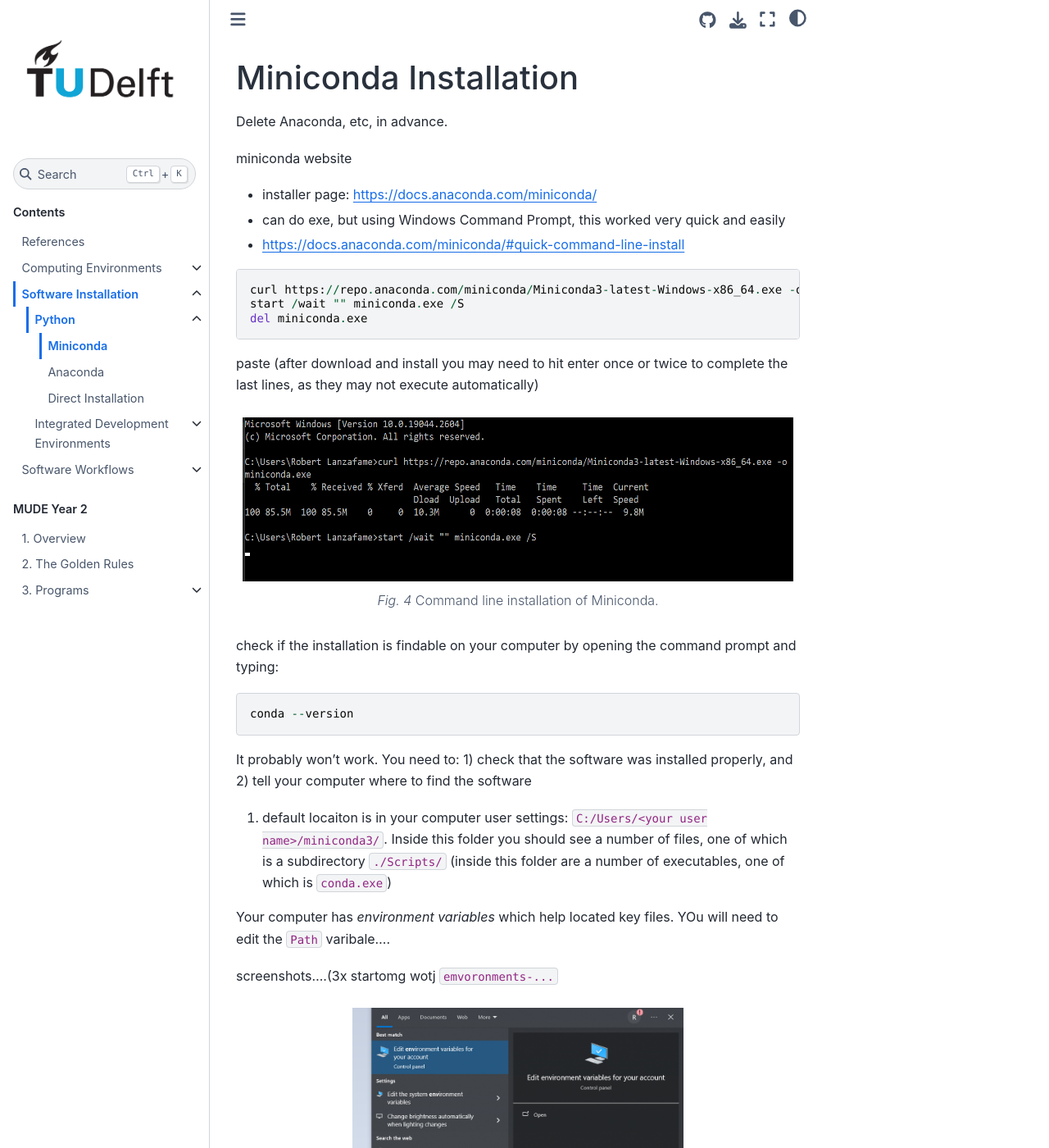
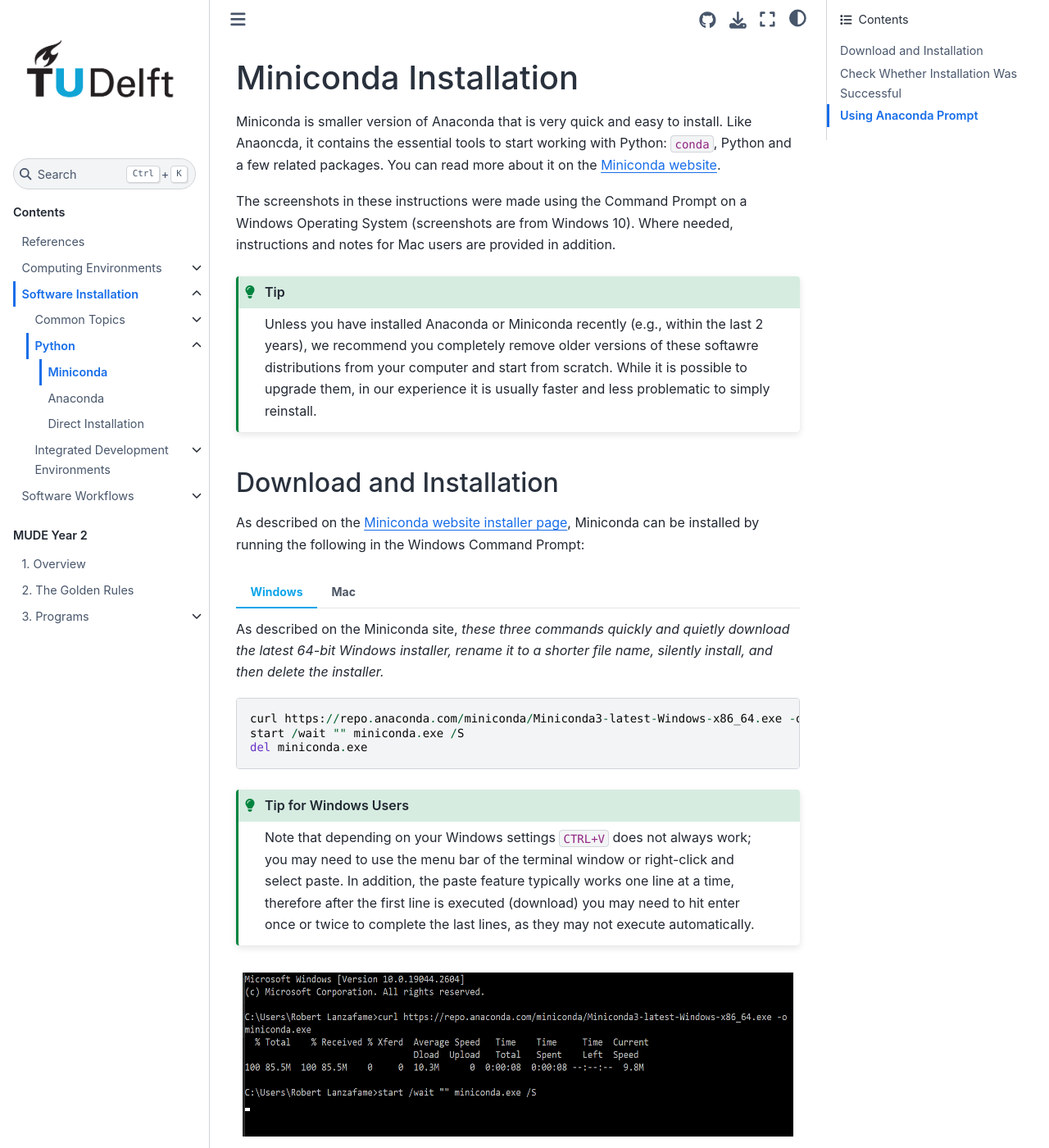
Before and after one commit to TeachBooks/learn-programming, a Jupyter Book: the page built from book/install/python/miniconda.md, in a window 1280 px wide and 1400 px high. Shown: the whole window at 82% size. Built offline with Jupyter Book 1.0.4 settings and Sphinx 7.4.7 and the Sphinx Book theme 1.1.4, drawn with Linux system fonts in a browser that asks for light colours; comment, search, counter and statistics services are not loaded; some of the changed text lies outside the part shown.

Commit message:
massively improve install chapters

`````diff
--- a/book/_config.yml
+++ b/book/_config.yml
@@ -29,6 +29,7 @@
   extra_extensions:
     - sphinx.ext.imgconverter
     - jupyterbook_patches
+    - sphinx_inline_tabs
 
 bibtex_bibfiles:
   - references.bib
--- a/book/_toc.yml
+++ b/book/_toc.yml
@@ -17,6 +17,15 @@
     - file: install
       title: Software Installation
       sections:
+      - file: install/common
+        title: Common Topics
+        sections:
+        - file: install/common/hidden
+          title: Hidden Files
+        - file: install/common/cli
+          title: Command Line Interface (CLI)
+        - file: install/common/env_vars_windows
+          title: Environment Variables (Windows)
       - file: install/python
         title: Python
         sections:
@@ -33,7 +42,9 @@
           title: Visual Studio
           sections:
           - file: install/ide/vsc/extensions
-            title: VS Code Extensions
+            title: Extensions
+          - file: install/ide/vsc/git
+            title: Git Integration
     - file: workflows
       title: Software Workflows
       sections:
--- a/book/install/python/miniconda.md
+++ b/book/install/python/miniconda.md
@@ -1,88 +1,112 @@
 (install-miniconda)=
 # Miniconda Installation
 
-Delete Anaconda, etc, in advance.
+Miniconda is smaller version of Anaconda that is very quick and easy to install. Like Anaoncda, it contains the essential tools to start working with Python: `conda`, Python and a few related packages. You can read more about it on the [Miniconda website](https://docs.anaconda.com/miniconda/).
 
+The screenshots in these instructions were made using the Command Prompt on a Windows Operating System (screenshots are from Windows 10). Where needed, instructions and notes for Mac users are provided in addition.
 
-miniconda website
-- installer page: https://docs.anaconda.com/miniconda/
-- can do exe, but using Windows Command Prompt, this worked very quick and easily
-- https://docs.anaconda.com/miniconda/#quick-command-line-install
+```{tip}
+Unless you have installed Anaconda or Miniconda recently (e.g., within the last 2 years), we recommend you completely remove older versions of these softawre distributions from your computer and start from scratch. While it is possible to upgrade them, in our experience it is usually faster and less problematic to simply reinstall.
+```
+
+## Download and Installation
+
+As described on the [Miniconda website installer page](https://docs.anaconda.com/miniconda/#quick-command-line-install), Miniconda can be installed by running the following in the Windows Command Prompt:
+
+% Robert tested Aug-24 Windows 10; this worked very quick and easily
+
+````{tab} Windows
+
+As described on the Miniconda site, _these three commands quickly and quietly download the latest 64-bit Windows installer, rename it to a shorter file name, silently install, and then delete the installer._
 
 ```
 curl https://repo.anaconda.com/miniconda/Miniconda3-latest-Windows-x86_64.exe -o miniconda.exe
 start /wait "" miniconda.exe /S
 del miniconda.exe
 ```
+````
 
-paste (after download and install you may need to hit enter once or twice to complete the last lines, as they may not execute automatically)
+````{tab} Mac
+As described on the Miniconda site, _these four commands download the latest M1 version of the MacOS installer, rename it to a shorter file name, silently install, and then delete the installer._
 
+```
+mkdir -p ~/miniconda3
+curl https://repo.anaconda.com/miniconda/Miniconda3-latest-MacOSX-arm64.sh -o ~/miniconda3/miniconda.sh
+bash ~/miniconda3/miniconda.sh -b -u -p ~/miniconda3
+rm ~/miniconda3/miniconda.sh
+```
+````
 
-
-
+```{admonition} Tip for Windows Users
+:class: tip
+Note that depending on your Windows settings `CTRL+V` does not always work; you may need to use the menu bar of the terminal window or right-click and select paste. In addition, the paste feature typically works one line at a time, therefore after the first line is executed (download) you may need to hit enter once or twice to complete the last lines, as they may not execute automatically.
+```
 
 ```{figure} figures/miniconda_install.png
 ---
 height: 200px
 name: miniconda_install
 ---
-Command line installation of Miniconda.
+Command line installation of Miniconda (Windows).
 ```
 
+## Check Whether Installation Was Successful
 
+The easiest way to check if everything worked properly is to make sure that the `conda` command line tool can be found and executed on your system, which can be done by opening the command prompt and typing `conda --version` (note the two dashes, `--`, not one, `-`!). Depending on your operating system and CLI, you should get the following:
 
-check if the installation is findable on your computer by opening the command prompt and typing:
-```
-conda --version
-```
-It probably won't work. You need to: 1) check that the software was installed properly, and 2) tell your computer where to find the software
-
-1. default locaiton is in your computer user settings: `C:/Users/<your user name>/miniconda3/`. Inside this folder you should see a number of files, one of which is a subdirectory `./Scripts/` (inside this folder are a number of executables, one of which is `conda.exe`)
-
-Your computer has _environment variables_ which help located key files. YOu will need to edit the `Path` varibale....
-
-screenshots....(3x startomg wotj `emvoronments-...`
-
-
-
-
-```{figure} figures/environment_var_search.png
----
-width: 60%
-name: environment_var_search
----
-Search for environment variable settings; note the description _"for your account"_! (Windows only)
+```none
+C:\Users\rlanzafame>conda --version
+conda 23.11.0
 ```
 
-```{figure} figures/environment_var_miniconda.png
----
-width: 60%
-name: environment_var_miniconda
----
-How to add Miniconda location to Path variable (Windows only).
+Usually this works smoothly on a computer with Mac OS, but additional steps are needed for Windows users.
+
+````{admonition} Completing the Installation for Windows OS
+:class: tip, dropdown
+
+On a Windows machine running `conda --version` probably won't work the first time because the Windows Command Prompt doesn't know where to find the executable file `conda.exe`. You can resolve this in two simple steps:
+
+1. Find the location of `conda.exe` on your computer.
+
+The executable file `conda.exe` is what allows you to run the command `conda` from a CLI. The default location of this file is in your computer user settings: `C:/Users/<your user name>/miniconda3/`. Inside this folder you should see a number of files, one of which is a subdirectory `./Scripts/`; inside this folder are a number of executables, one of which is `conda.exe`. Therefore, the complete path to `conda` is usually this:
+
+```none
+C:\Users\<your user name>\miniconda3\Scripts\conda.exe
 ```
 
-```{figure} figures/environment_var_miniconda_not_system.png
----
-width: 60%
-name: environment_var_miniconda_not_system
----
-Don't set an environment variable for the _system_, only your account (Windows only)!
+```{tip}
+Can't find the file and folders described above?
+
+Check out the {ref}`Hidden Files and Folders page<hidden>`!
 ```
 
-now try executing `conda --version` one more time. It should reply with the version number, for example, `conda 24.7.1` at the time of creating these instructions.
+2. Tell your computer how to find `conda.exe`
 
-now type `exit` to leave the command prompt. from now on we will use the Anaconda command prompt; this way instructions will be identical regardless of whether you are using Windows or Mac OS!
+This involves adding the file location found in the previous step to the `PATH` environment variable.
 
->open anaconda prompt
+If you don't know how to do this, read the {ref}`environment variable instructions for Windows OS <env-vars-windows>`.
+````
 
+## Using Anaconda Prompt
+
+Now that Miniconda is installed on your system, from now on we will use the Anaconda Prompt; this way instructions will be identical regardless of whether you are using Windows or Mac OS!
+
+````{tab} Windows OS
+
+Open the Windows tool bar and begin typing "Anaconda". You should soon see two options appear: "Anaconda Prompt" and "Anaconda PowerShell Prompt." There two versions are based on the two primary CLI's on Windows: Command Prompt and PowerShell. Unless you are an experienced PowerShell user, we recommend using the Command Prompt version: Anaconda Prompt (see figure below):
 ```{figure} figures/anaconda_prompt_open_windows.png
 ---
 width: 60%
 name: anaconda_prompt_open_windows
 ---
-Open Anaconda Prompt from the Windows menu (Windows only).
+Open Anaconda Prompt from the Windows menu.
 ```
+````
+````{tab} Mac OS
+```{warning}
+Work in progress!
+```
+````
 
 
 
--- a/requirements.txt
+++ b/requirements.txt
@@ -1,6 +1,6 @@
 # first list the packages you wish to download from PyPI
 teachbooks # depends on jupyter-book
-# numpy
+sphinx-inline-tabs
 
 # docutils version for reference page formatting
 docutils==0.17.1
`````
Also changed, not shown: book/environments/overview.md (+8 -0 lines), book/install/common.md (added, +3 -0 lines), book/install/common/cli.md (added, +52 -0 lines), book/install/common/env_vars_windows.md (added, +125 -0 lines), book/install/common/hidden.md (added, +64 -0 lines), book/install/ide/vsc.md (+27 -15 lines), book/install/ide/vsc/extensions.md (+7 -1 lines), book/install/ide/vsc/git.md (added, +21 -0 lines), book/install/common/figures/environment_var_PATH_examples.png (added), book/install/common/figures/environment_var_PATH_new.png (added), book/install/common/figures/environment_var_miniconda.png (renamed from book/install/python/figures/environment_var_miniconda.png), book/install/common/figures/environment_var_miniconda_not_system.png (renamed from book/install/python/figures/environment_var_miniconda_not_system.png), book/install/common/figures/environment_var_search.png (renamed from book/install/python/figures/environment_var_search.png), book/install/common/figures/environment_var_system_user.png (added), 2 more files.
